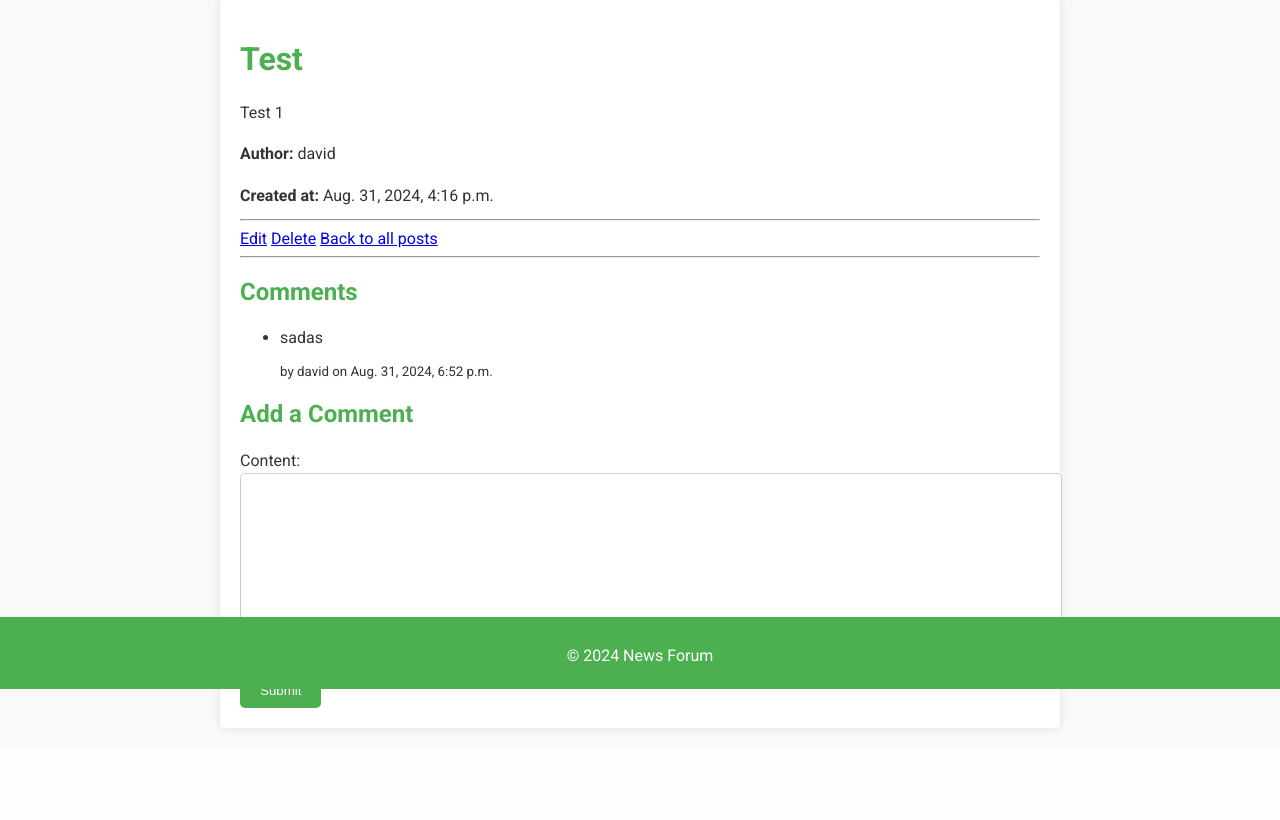
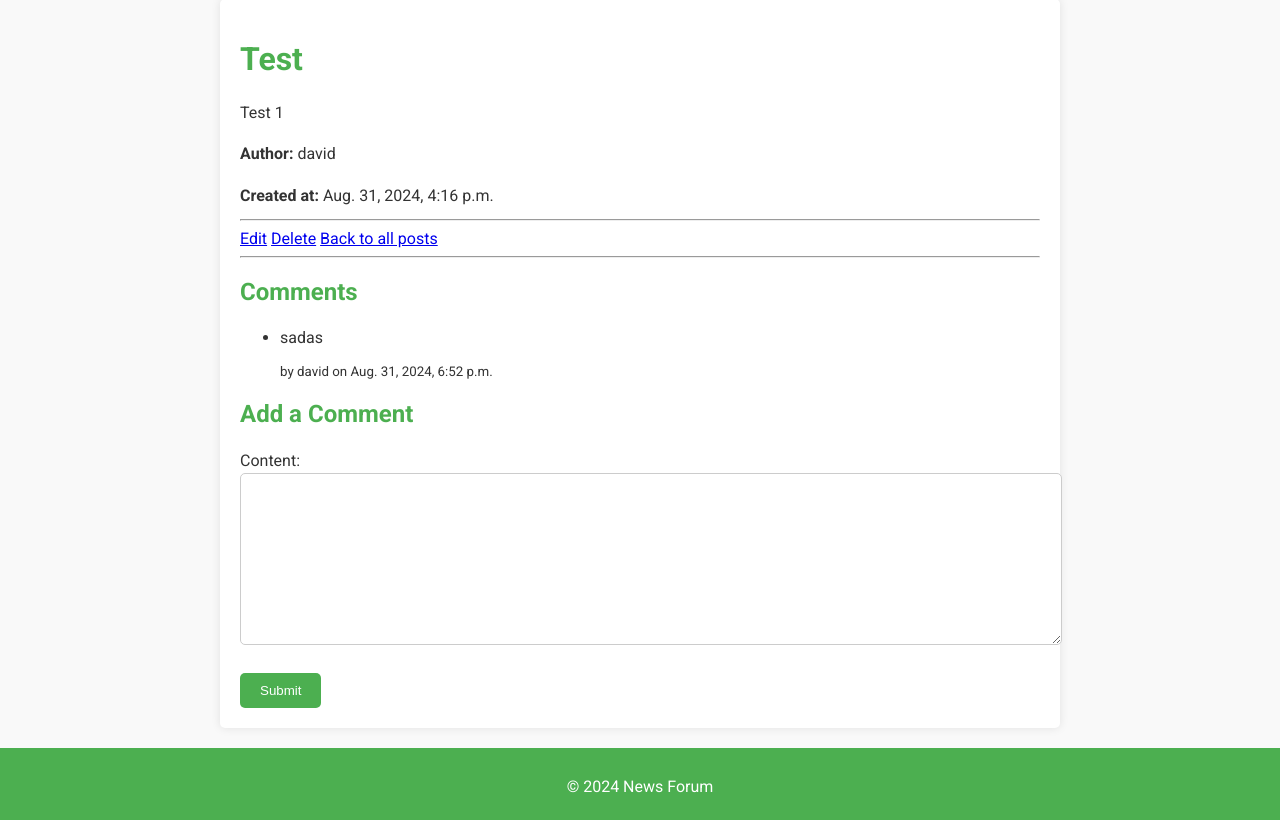
Before and after one commit to Darvid-223/news-forum, a Django app: page /post/1/ in a window 1280 px wide. Shown: the part 111-931 px from the top of the page. Before the commit the page ends 841 px from the top, so only its background shows below. Run offline with Django 5.2, Linux system fonts and the light colour scheme; data comes from the database, SQL or seed files in the repository.

Commit message:
Fix: changed footer to relative position

```diff
--- a/news/static/css/style.css
+++ b/news/static/css/style.css
@@ -84,9 +84,9 @@ footer {
     padding: 10px 0;
     background-color: #4CAF50;
     color: white;
-    position: fixed;
-    bottom: 0;
+    position: relative;
     width: 100%;
+    margin-top: 20px;
 }
 
 input[type="text"], input[type="password"], textarea {
```
